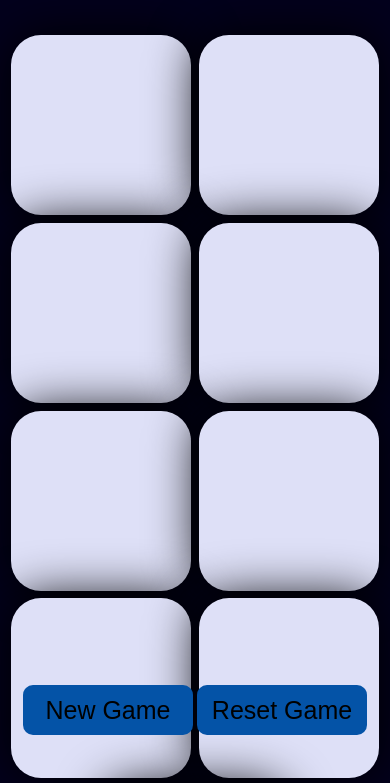
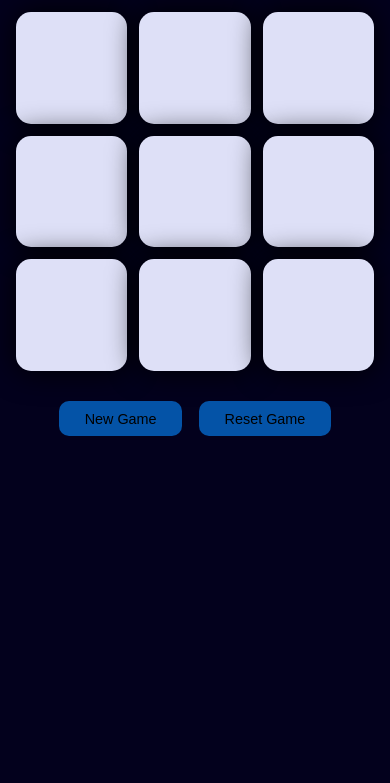
Before and after one commit to ritik-chaurasiya/tic-tac_toe, a plain HTML site: page index.html in a window 390 px wide. Shown: the part 73-856 px from the top of the page. Drawn offline with Linux system fonts and the light colour scheme.

Commit message:
Update style.css

```diff
--- a/Tick-Tac Toe/style.css
+++ b/Tick-Tac Toe/style.css
@@ -1,71 +1,196 @@
-*{
+* {
     margin: 0;
     padding: 0;
+    box-sizing: border-box;
 }
+
 body {
     background-color: rgb(3, 1, 29);
     text-align: center;
+    min-height: 100vh;
+    display: flex;
+    flex-direction: column;
+    align-items: center;
+    padding: 1.5rem 1rem;
+    gap: 1.5rem;
+    animation: fadeIn 0.8s ease-out;
 }
-#heading{
+
+/* Page Fade In */
+@keyframes fadeIn {
+    from {
+        opacity: 0;
+        transform: translateY(10px);
+    }
+
+    to {
+        opacity: 1;
+        transform: translateY(0);
+    }
+}
+
+/* Heading */
+#heading {
     color: white;
-    font-size: 50px;
+    font-size: clamp(2rem, 5vw, 3.5rem);
+    margin-bottom: 0.5rem;
+    animation: popIn 0.6s ease-out;
 }
-.container {
-    height: 700px;
+
+/* bounce-like pop */
+@keyframes popIn {
+    0% {
+        transform: scale(0.8);
+        opacity: 0;
+    }
+
+    70% {
+        transform: scale(1.05);
+        opacity: 1;
+    }
+
+    100% {
+        transform: scale(1);
+    }
+}
+
+/* Outer container */
+.container-fluid {
+    flex: 1;
+    width: 100%;
+    display: flex;
+    justify-content: center;
+    align-items: center;
+}
+
+/* Game board */
+.game {
+    display: grid;
+    grid-template-columns: repeat(3, minmax(0, 1fr));
+    gap: 2vmin;
+    width: min(90vmin, 420px);
+    animation: slideUp 0.8s ease-out;
+}
+
+/* Soft slide animation */
+@keyframes slideUp {
+    from {
+        transform: translateY(25px);
+        opacity: 0;
+    }
+
+    to {
+        transform: translateY(0);
+        opacity: 1;
+    }
+}
+
+/* Each box */
+.box {
+    aspect-ratio: 1 / 1;
+    font-size: clamp(2rem, 10vmin, 4rem);
+    background-color: rgb(222, 224, 247);
+    border-radius: 20px;
+    box-shadow: 0 0 30px rgba(0, 0, 0, 1);
+    border: none;
+    color: rgb(21, 5, 34);
+    cursor: pointer;
+
     display: flex;
     justify-content: center;
     align-items: center;
 
+    transition: transform 0.2s ease, background-color 0.3s ease;
 }
-.game{
-    height: 600px;
-    width: 600px;
-    display: flex;
-    justify-content: center;
-    align-items: center;
-    flex-wrap: wrap;
-    gap:2vmin;
 
+/* Click-y feeling */
+.box:active {
+    transform: scale(0.92);
 }
-.box {
-    height: 180px;
-    width: 180px;
-    font-size: 100px;
-    background-color: rgb(222, 224, 247);
-    border-radius: 30px;
-    box-shadow: 0 0 50px rgba(0,0,0,1);
-    border: none;
-    color: rgb(21, 5, 34);
+
+/* Appear animation when value inserted (js add class 'filled') */
+.box.filled {
+    animation: markPop 0.25s ease-out;
 }
-#reset-btn {
-    height: 50px;
-    width: 170px;
-    background-color: rgb(4, 83, 167);
-    color:black;
-    border: none;
-    border-radius: 10px;
-    font-size: 25px;
+
+@keyframes markPop {
+    0% {
+        transform: scale(0.5);
+    }
+
+    80% {
+        transform: scale(1.15);
+    }
+
+    100% {
+        transform: scale(1);
+    }
 }
-#newGame-btn{
-    height: 50px;
-    width: 170px;
+
+/* Buttons */
+#reset-btn,
+#newGame-btn {
+    padding: 0.6rem 1.6rem;
     background-color: rgb(4, 83, 167);
     color: black;
     border: none;
     border-radius: 10px;
-    font-size: 25px;
+    font-size: clamp(0.9rem, 2.2vw, 1.2rem);
+    margin: 0.4rem;
+    cursor: pointer;
+
+    transition: transform 0.2s ease, filter 0.3s ease;
 }
-#msg{
-    font-size: 100px;
-    color:white;
+
+#reset-btn:hover,
+#newGame-btn:hover {
+    transform: translateY(-3px);
+    filter: brightness(1.08);
 }
-.msg-container{
-    height: 30vmin;
 
+/* Message text */
+#msg {
+    font-size: clamp(1.8rem, 6vw, 3.5rem);
+    color: white;
+    animation: glow 1.5s infinite alternate ease-in-out;
 }
-.hide{
+
+/* Soft shimmer animation */
+@keyframes glow {
+    from {
+        opacity: 0.6;
+        transform: scale(0.98);
+    }
+
+    to {
+        opacity: 1;
+        transform: scale(1.02);
+    }
+}
+
+.msg-container {
+    min-height: clamp(3rem, 15vh, 8rem);
+    display: flex;
+    justify-content: center;
+    align-items: center;
+}
+
+.hide {
     display: none;
 }
-/* .btn{
-    display: flex;
-} */
+
+/* Responsive tweak */
+@media (max-width: 480px) {
+    body {
+        padding: 1rem 0.5rem;
+    }
+
+    .game {
+        width: 92vmin;
+        gap: 3vmin;
+    }
+
+    .box {
+        border-radius: 15px;
+    }
+}
```
